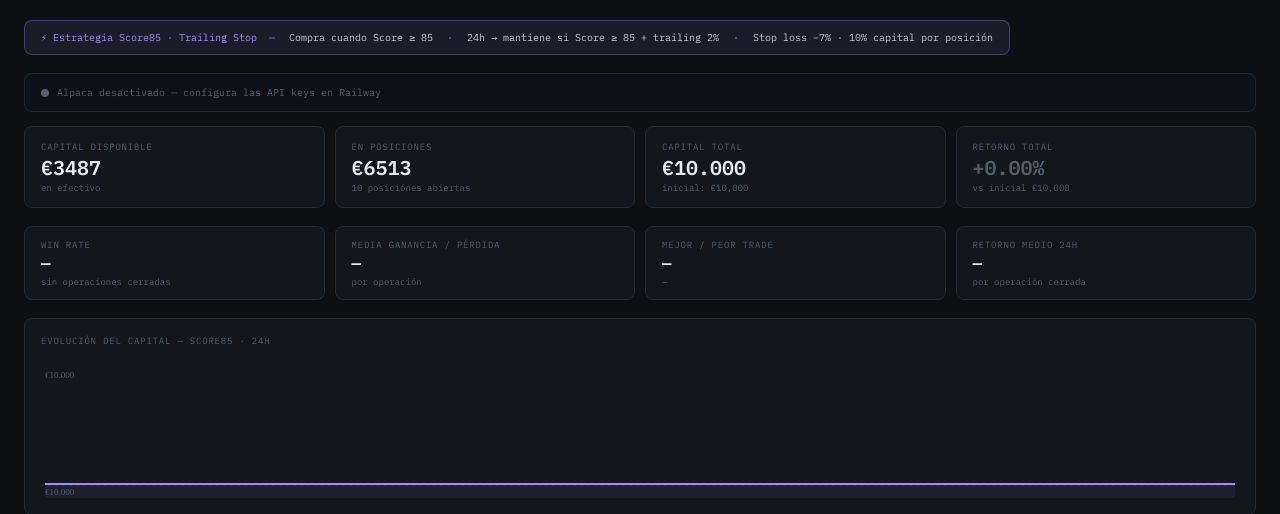
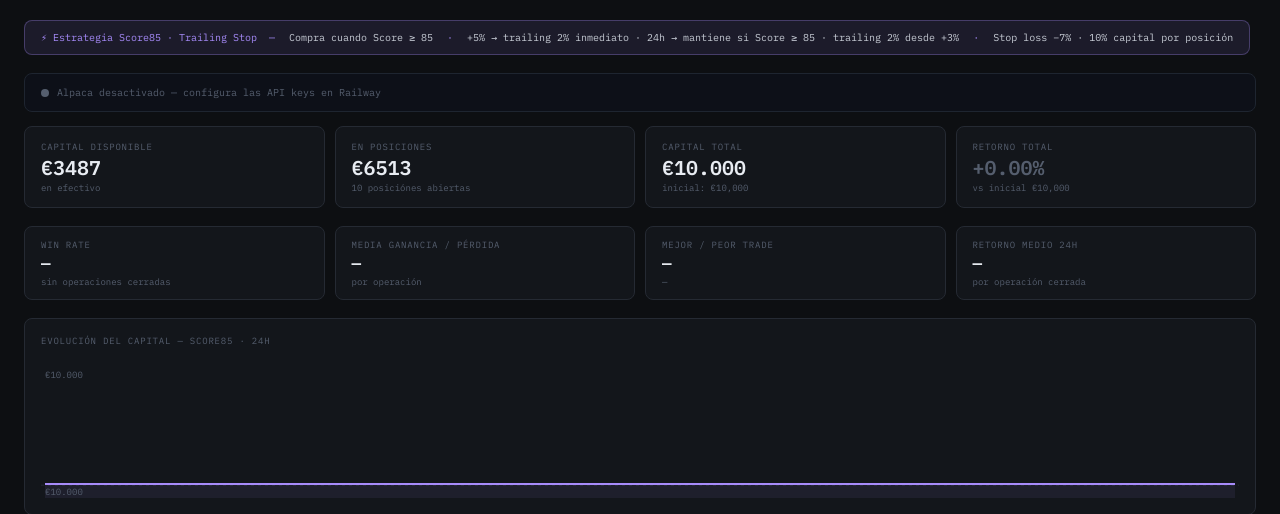
Before and after one commit to pruebasguettoia-star/pruebaia, a Flask app: page /paper2 in a window 1280 px wide. Shown: the part 52-566 px from the top of the page. Run offline with Flask 3, Linux system fonts and the light colour scheme.

Commit message:
Add files via upload

```diff
--- a/templates/paper2.html
+++ b/templates/paper2.html
@@ -135,7 +135,7 @@ tr:hover td{background:#161a21;}
   <div class="strategy-badge">
     ⚡ Estrategia Score85 · Trailing Stop &nbsp;—&nbsp;
     <span>Compra cuando Score ≥ 85</span> &nbsp;·&nbsp;
-    <span>24h → mantiene si Score ≥ 85 + trailing 2%</span> &nbsp;·&nbsp;
+    <span>+5% → trailing 2% inmediato · 24h → mantiene si Score ≥ 85 · trailing 2% desde +3%</span> &nbsp;·&nbsp;
     <span>Stop loss −7% · 10% capital por posición</span>
   </div>
 
```
